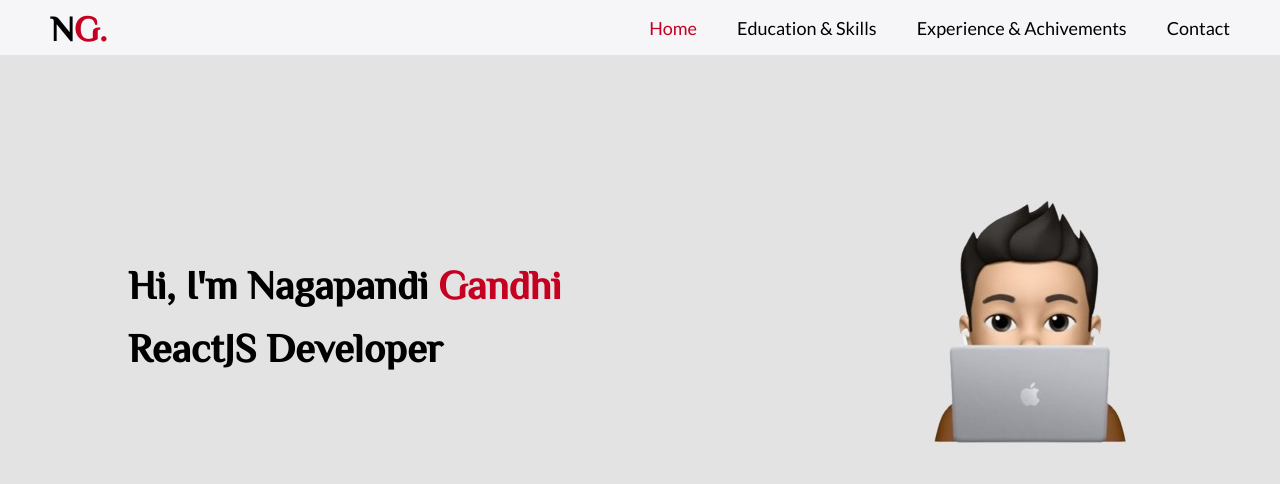
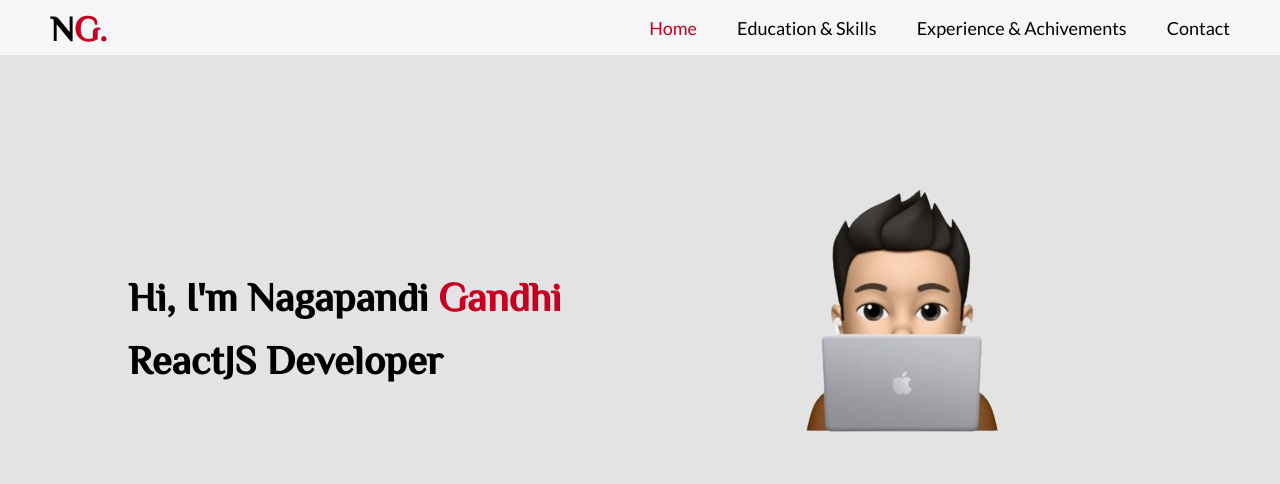
Before and after one commit to nagapandi1998/Personal_Blog, a React (Create React App) app: page / in a window 1280 px wide. Shown: the top 484 px of the page. Built offline with nearby package versions, Linux system fonts and the light colour scheme.

Commit message:
home and education page changes

```diff
--- a/src/Components/Education.js
+++ b/src/Components/Education.js
@@ -39,7 +39,6 @@ const Education = () => {
                         <li><DiReact  className='reactjs'/></li>
                     </ul>
           </div>
-
         </div>
       </div>
     </div>
--- a/src/Components/Home.js
+++ b/src/Components/Home.js
@@ -3,15 +3,39 @@ import React from 'react'
 
 const Home = () => {
   return (
-    <div className="homeContainer">
-      <div className="header-text">
-        <div>
-          <h1 data-aos="fade-right" data-aos-duration="1800">Hi, I'm Nagapandi <span>Gandhi</span></h1>
-          <h1 data-aos="fade-left" data-aos-duration="2000">ReactJS Developer</h1>
+    <div className='homes'>
+    <div className='container'>
+      <div className='row'>
+        <div className='home-col-1'>
+            <h1 data-aos="fade-right" data-aos-duration="1800">Hi, I'm Nagapandi <span>Gandhi</span></h1>
+            <h1 data-aos="fade-left" data-aos-duration="2000">ReactJS Developer</h1>
         </div>
+        <div className='home-col-2'>
         <img data-aos="flip-left" data-aos-easing="ease-out-cubic" data-aos-duration="2000" src={require('./Assets/avatar.jpg')} alt="" />
+        </div>
+
       </div>
+
     </div>
+    </div>
+
+
+
+
+
+
+
+
+
+    // <div className="homeContainer">
+    //   <div className="header-text">
+    //     <div>
+    //       <h1 data-aos="fade-right" data-aos-duration="1800">Hi, I'm Nagapandi <span>Gandhi</span></h1>
+    //       <h1 data-aos="fade-left" data-aos-duration="2000">ReactJS Developer</h1>
+    //     </div>
+    //     <img data-aos="flip-left" data-aos-easing="ease-out-cubic" data-aos-duration="2000" src={require('./Assets/avatar.jpg')} alt="" />
+    //   </div>
+    // </div>
   )
 }
 
--- a/src/index.css
+++ b/src/index.css
@@ -24,33 +24,31 @@ h1 {
 .container {
   padding: 50px 10%;
 }
-
-.homeContainer {
-  padding: 10px 10%;
+.row {
+  display: flex;
+  justify-content: space-between;
+}
+.homes{
+  padding: 80px 0;
+  position: relative;
+  bottom: 20px;
+  height: 100vh;
+  z-index: -1;
   overflow-y: hidden;
-  overflow-x: hidden;
 }
 
-.header-text  {
-  margin-top: 6%;
+.home-col-1{
+  flex-basis: 45%;
+  position: relative;
+  top: 160px;
   font-size: 20px;
-  flex-direction: row;
-  display: flex;
-  align-items: center;
-}
-.header-text div{
-  flex: 1.5;
-}
-.header-text img {
-  width: 50%;
-  height: auto;
-  position: relative;
-  /* bottom: 300px; */
-  left: 10vw;
-  z-index: -1;
-  flex: 1;
 }
 
+.home-col-2{
+  flex-basis: 45%;
+  position: relative;
+  bottom: 50px;
+}
 
 .about {
   padding: 80px 0;
@@ -62,11 +60,6 @@ h1 {
   overflow-y: hidden;
 }
 
-.row {
-  display: flex;
-  justify-content: space-between;
-}
-
 .about-col-1 {
   flex-basis: 35%;
 }
@@ -74,7 +67,6 @@ h1 {
 .about-col-1 img {
   width: 100%;
   border-radius: 15px;
-
 }
 
 .about-col-2 {
```
